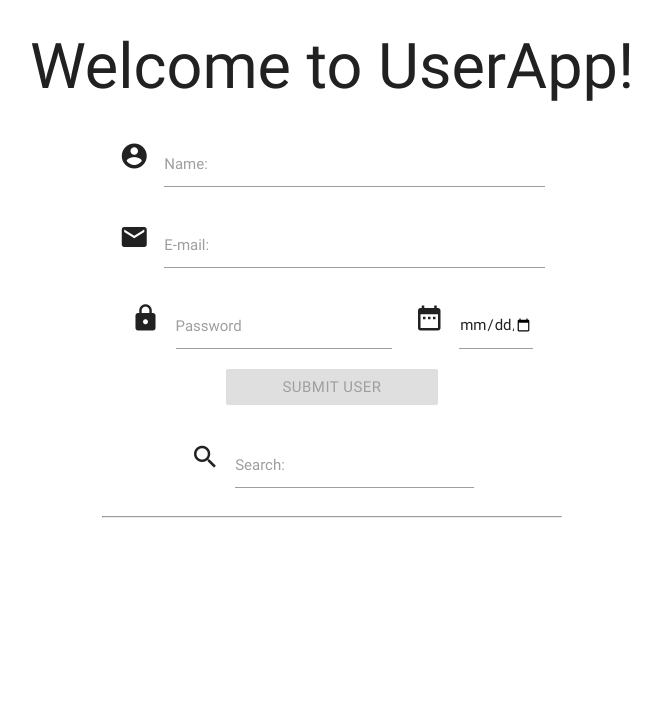
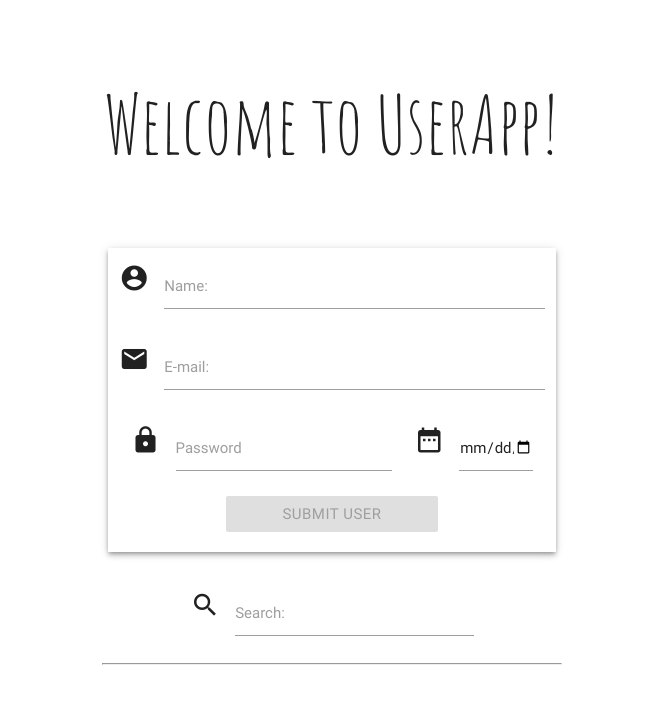
Before and after one commit to marco238/lab-carlos-form, an Angular app: page / in a window 1280 px wide. Shown: the top 704 px of the page, without its empty margins (308-969 px from the left). Built offline with nearby package versions, Linux system fonts and the light colour scheme.

Commit message:
fix: refactor style

```diff
--- a/src/app/app.component.html
+++ b/src/app/app.component.html
@@ -1,5 +1,5 @@
 <div class="row">
-  <h1 class="col s12 center">
+  <h1 class="col s12 center title">
     Welcome to {{ title }}!
   </h1>
 
--- a/src/app/components/user/user-form/user-form.component.html
+++ b/src/app/components/user/user-form/user-form.component.html
@@ -1,4 +1,4 @@
-<form class="col s6 offset-s3" (ngSubmit)="onSubmitUserForm(userForm)" #userForm="ngForm">
+<form class="col s6 offset-s3 z-depth-2" (ngSubmit)="onSubmitUserForm(userForm)" #userForm="ngForm">
     <div class="input-field">
         <i class="material-icons prefix">account_circle</i>
         <label for="name">Name: </label>
@@ -33,5 +33,5 @@
           <li *ngIf="bday.errors.required">Birthday date is required</li>
         </ul>
     </div>
-    <button type="submit" class="btn teal col s6 offset-s3" [disabled]="!userForm.valid">Submit user</button>
+    <button type="submit" class="btn teal col s6 offset-s3 z-depth-4 submit-btn" [disabled]="!userForm.valid">Submit user</button>
 </form>
--- a/src/app/components/user/user-list/user-list.component.html
+++ b/src/app/components/user/user-list/user-list.component.html
@@ -10,12 +10,12 @@
   <hr class="col s6 offset-s3">
 
   <div class="list col s6 offset-s3">
-    <h4 *ngIf="users[0]">Users list</h4>
+    <h4 *ngIf="users[0]" class="center listTitle">Users list</h4>
 
     <ul>
       <li *ngFor="let user of users | filter:'email':searchText">
-        <app-user-item [user]="user"></app-user-item>
-        <button (click)="deleteUser(user)" class="btn teal" type="button" name="button">Delete</button>
+        <app-user-item [user]="user" class="col s8"></app-user-item>
+        <button (click)="deleteUser(user)" class="btn teal right col s4 z-depth-4" type="button" name="button">Delete</button>
       </li>
     </ul>
   </div>
--- a/src/index.html
+++ b/src/index.html
@@ -9,6 +9,7 @@
   <link rel="icon" type="image/x-icon" href="favicon.ico">
   <link rel="stylesheet" href="https://cdnjs.cloudflare.com/ajax/libs/materialize/0.100.2/css/materialize.min.css">
   <link href="https://fonts.googleapis.com/icon?family=Material+Icons" rel="stylesheet">
+  <link href="https://fonts.googleapis.com/css?family=Amatic+SC" rel="stylesheet">
 </head>
 <body>
   <div class="container">
--- a/src/styles.css
+++ b/src/styles.css
@@ -1 +1,14 @@
 /* You can add global styles to this file, and also import other style files */
+.title {
+  font-family: 'Amatic SC', cursive;
+  font-size: 80px;
+  margin: 10vh;
+}
+
+.listTitle {
+  font-family: 'Amatic SC', cursive;
+}
+
+.submit-btn {
+  margin: 5px auto 20px;
+}
```
